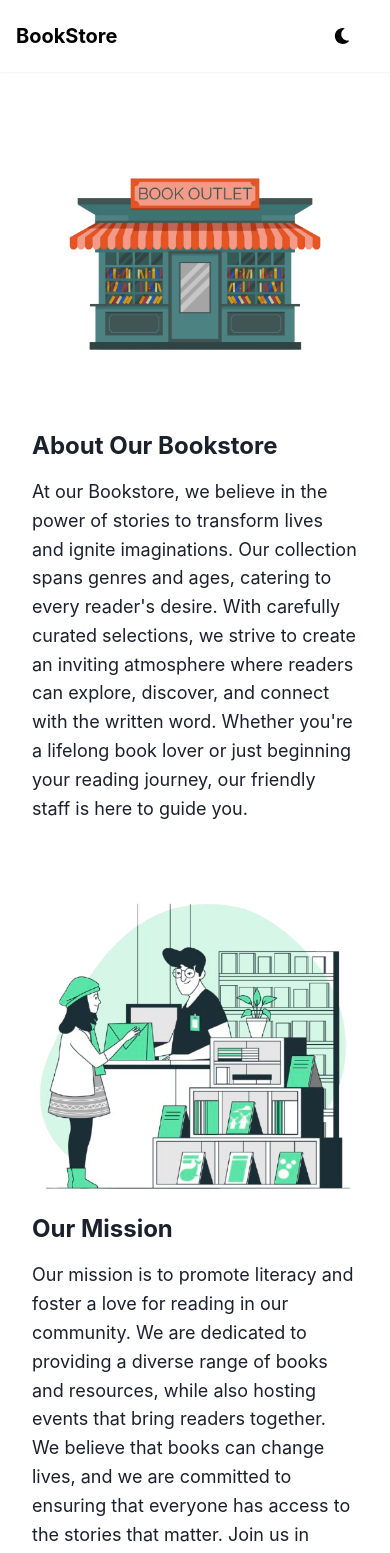
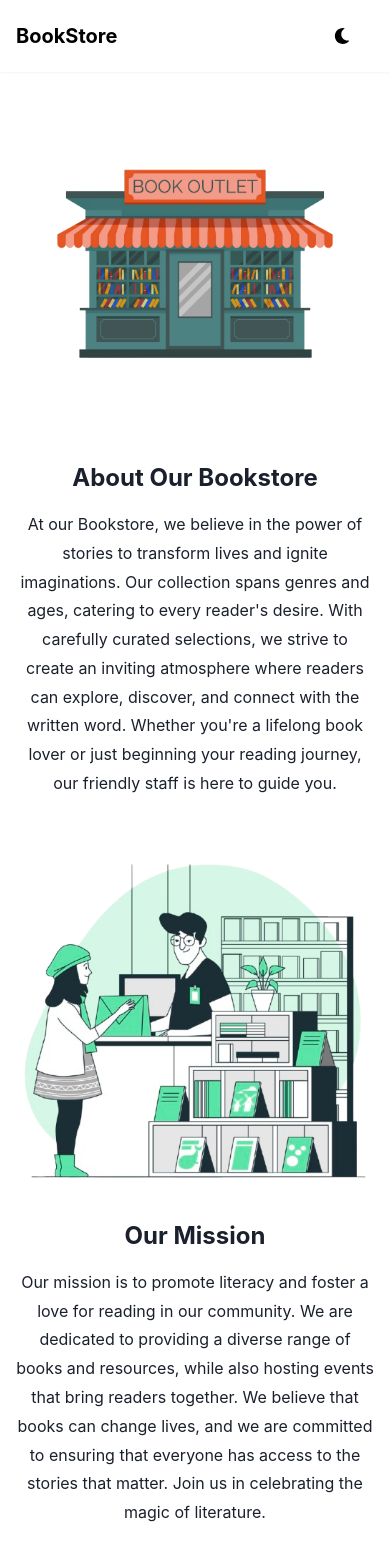
Before and after one commit to AmeySwapra/BookStore, a React (Vite) app: page /about in a window 390 px wide. Shown: the top 1553 px of the page. Built offline with nearby package versions, Linux system fonts and the light colour scheme; no server answers.

Commit message:
responsive done

```diff
--- a/src/components/AboutUs.jsx
+++ b/src/components/AboutUs.jsx
@@ -9,17 +9,20 @@ import {
 } from "@chakra-ui/react";
 import about1 from "../assets/about-1.png";
 import about2 from "../assets/about-2.png";
+
 const AboutUs = () => {
   const { colorMode } = useColorMode();
 
   return (
-    <Box padding={8}>
+    <Box padding={{ base: 4, md: 8 }} maxW="1200px" mx="auto">
+
       <Flex
         direction={{ base: "column", md: "row" }}
         align="center"
-        marginBottom={16}
+        marginBottom={12}
+        wrap="wrap"
       >
-        <Box flex="1" marginRight={{ base: 0, md: 4 }}>
+        <Box flex="1" marginRight={{ base: 0, md: 6 }} marginBottom={{ base: 4, md: 0 }}>
           <Image
             src={about1}
             alt="About Us Image 1"
@@ -29,14 +32,14 @@ const AboutUs = () => {
             objectFit="cover"
           />
         </Box>
-        <Box flex="1">
+        <Box flex="1" textAlign={{ base: "center", md: "left" }}>
           <Heading size="lg" marginBottom={4}>
             About Our Bookstore
           </Heading>
           <Text
             color={colorMode === "light" ? "gray.800" : "white"}
-            fontSize="lg"
-            lineHeight="1.6"
+            fontSize={{ base: "md", md: "lg" }}
+            lineHeight="1.8"
           >
             At our Bookstore, we believe in the power of stories to transform
             lives and ignite imaginations. Our collection spans genres and ages,
@@ -49,8 +52,13 @@ const AboutUs = () => {
         </Box>
       </Flex>
 
-      <Flex direction={{ base: "column", md: "row-reverse" }} align="center">
-        <Box flex="1" marginLeft={{ base: 0, md: 4 }}>
+
+      <Flex
+        direction={{ base: "column", md: "row-reverse" }}
+        align="center"
+        wrap="wrap"
+      >
+        <Box flex="1" marginLeft={{ base: 0, md: 6 }} marginBottom={{ base: 4, md: 0 }}>
           <Image
             src={about2}
             alt="About Us Image 2"
@@ -60,14 +68,14 @@ const AboutUs = () => {
             objectFit="cover"
           />
         </Box>
-        <Box flex="1">
+        <Box flex="1" textAlign={{ base: "center", md: "left" }}>
           <Heading size="lg" marginBottom={4}>
             Our Mission
           </Heading>
           <Text
             color={colorMode === "light" ? "gray.800" : "white"}
-            fontSize="lg"
-            lineHeight="1.6"
+            fontSize={{ base: "md", md: "lg" }}
+            lineHeight="1.8"
           >
             Our mission is to promote literacy and foster a love for reading in
             our community. We are dedicated to providing a diverse range of
--- a/src/components/Pagination.jsx
+++ b/src/components/Pagination.jsx
@@ -1,8 +1,9 @@
 import React from 'react';
-import { Button, ButtonGroup, Flex, useColorMode } from '@chakra-ui/react';
+import { Button, ButtonGroup, Flex, useColorMode, useBreakpointValue } from '@chakra-ui/react';
 
 const Pagination = ({ currentPage, totalPages, onPageChange }) => {
     const { colorMode } = useColorMode();
+    const showNavigationButtons = useBreakpointValue({ base: false, md: true });
 
     const handlePreviousPage = () => {
         if (currentPage > 1) onPageChange(currentPage - 1);
@@ -13,35 +14,43 @@ const Pagination = ({ currentPage, totalPages, onPageChange }) => {
     };
 
     return (
-        <Flex justify="center" mt={8}>
-            <ButtonGroup spacing={4}>
+        <Flex justify="center" mt={8} wrap="wrap">
+            <ButtonGroup spacing={{ base: 2, md: 4 }} flexWrap="wrap">
+
+                {showNavigationButtons && (
                     <Button
                         onClick={handlePreviousPage}
                         isDisabled={currentPage === 1}
-                    colorScheme={colorMode === 'dark' ? 'pink' : 'pink'}
+                        colorScheme="pink"
+                        size={{ base: 'sm', md: 'md' }}
                     >
                         Previous
                     </Button>
-
+                )}
 
                 {[...Array(totalPages)].map((_, index) => (
                     <Button
                         key={index + 1}
                         onClick={() => onPageChange(index + 1)}
                         variant={currentPage === index + 1 ? "solid" : "outline"}
-                        colorScheme={colorMode === 'dark' ? 'pink' : 'pink'}
+                        colorScheme="pink"
+                        size={{ base: 'sm', md: 'md' }}
                     >
                         {index + 1}
                     </Button>
                 ))}
 
+
+                {showNavigationButtons && (
                     <Button
                         onClick={handleNextPage}
                         isDisabled={currentPage === totalPages}
-                    colorScheme={colorMode === 'dark' ? 'pink' : 'pink'}
+                        colorScheme="pink"
+                        size={{ base: 'sm', md: 'md' }}
                     >
                         Next
                     </Button>
+                )}
             </ButtonGroup>
         </Flex>
     );
```
Lines whose indentation alone changed are shown as unchanged.
